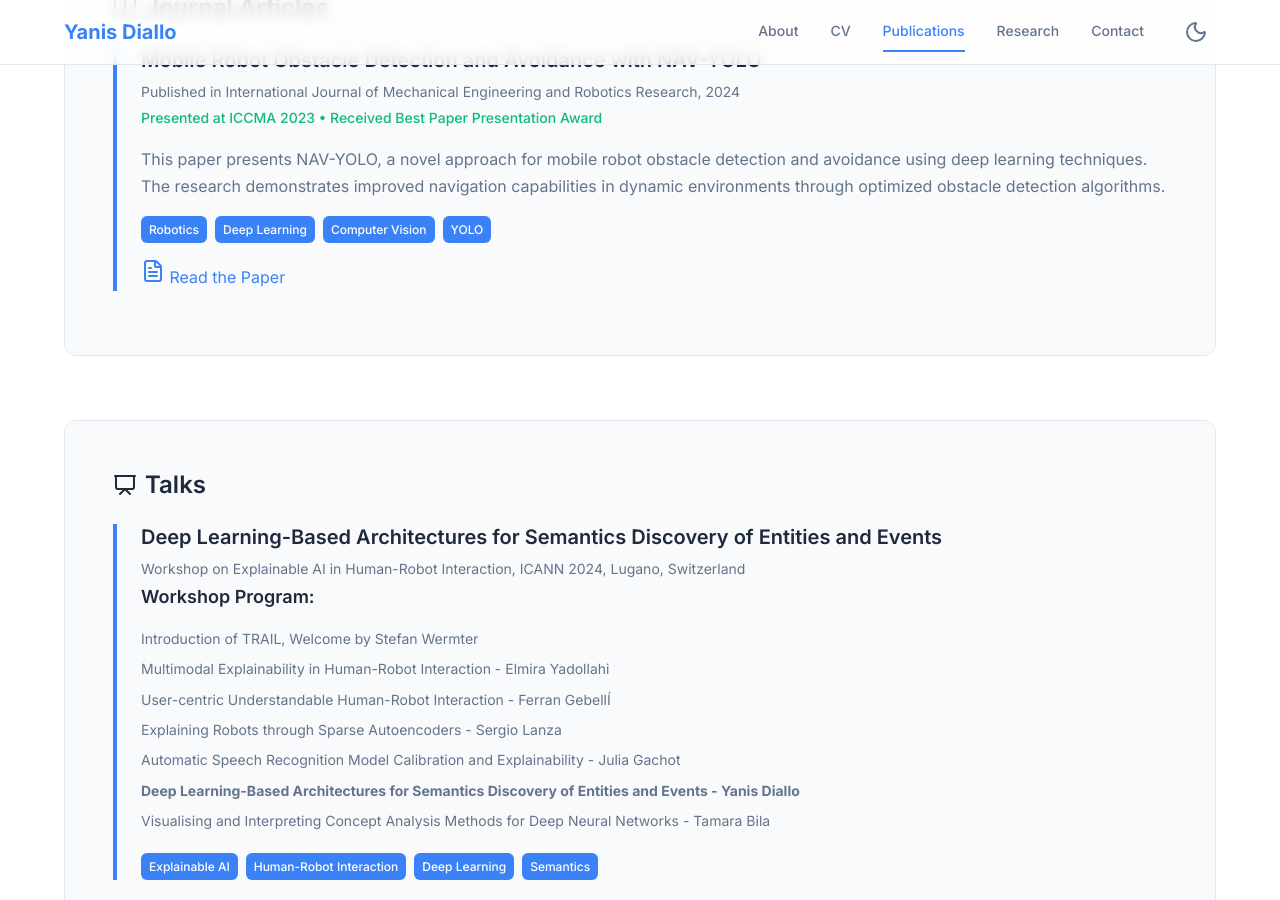
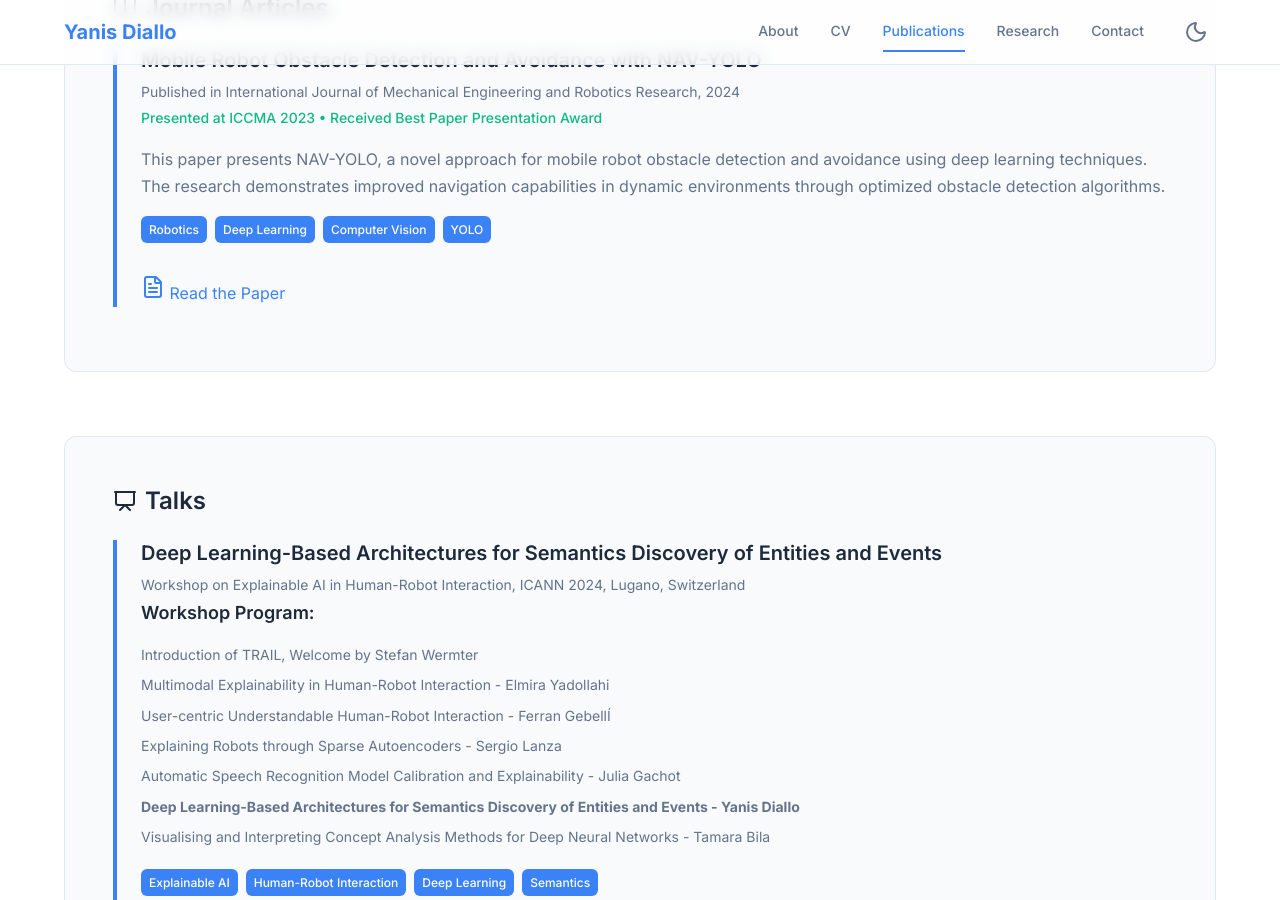
Before and after one commit to yanisdiallo/yanisdiallo.github.io, a Jekyll site: the page built from publications.md, in a window 1280 px wide and 900 px high, scrolled down 297 px. Built offline with Jekyll 4.4.1, drawn with Linux system fonts in a browser that asks for light colours.

Commit message:
Adjust spacing between publication tags and paper link

```diff
--- a/assets/css/main.css
+++ b/assets/css/main.css
@@ -636,10 +636,15 @@ a:hover {
   border-radius: var(--radius-sm);
   font-size: var(--font-size-xs);
   font-weight: 500;
+  margin-bottom: var(--spacing-md); /* Added margin-bottom to create space below tags */
 }
 
 .publication-link {
-  margin-top: var(--spacing-md); /* Added spacing above the link */
+  margin-top: var(--spacing-md); /* Keep this for consistency, though margin-bottom on tags is primary */
+}
+
+.publication-link i {
+  font-size: var(--font-size-lg); /* Adjust icon size if needed */
 }
 
 .workshop-program {
```
